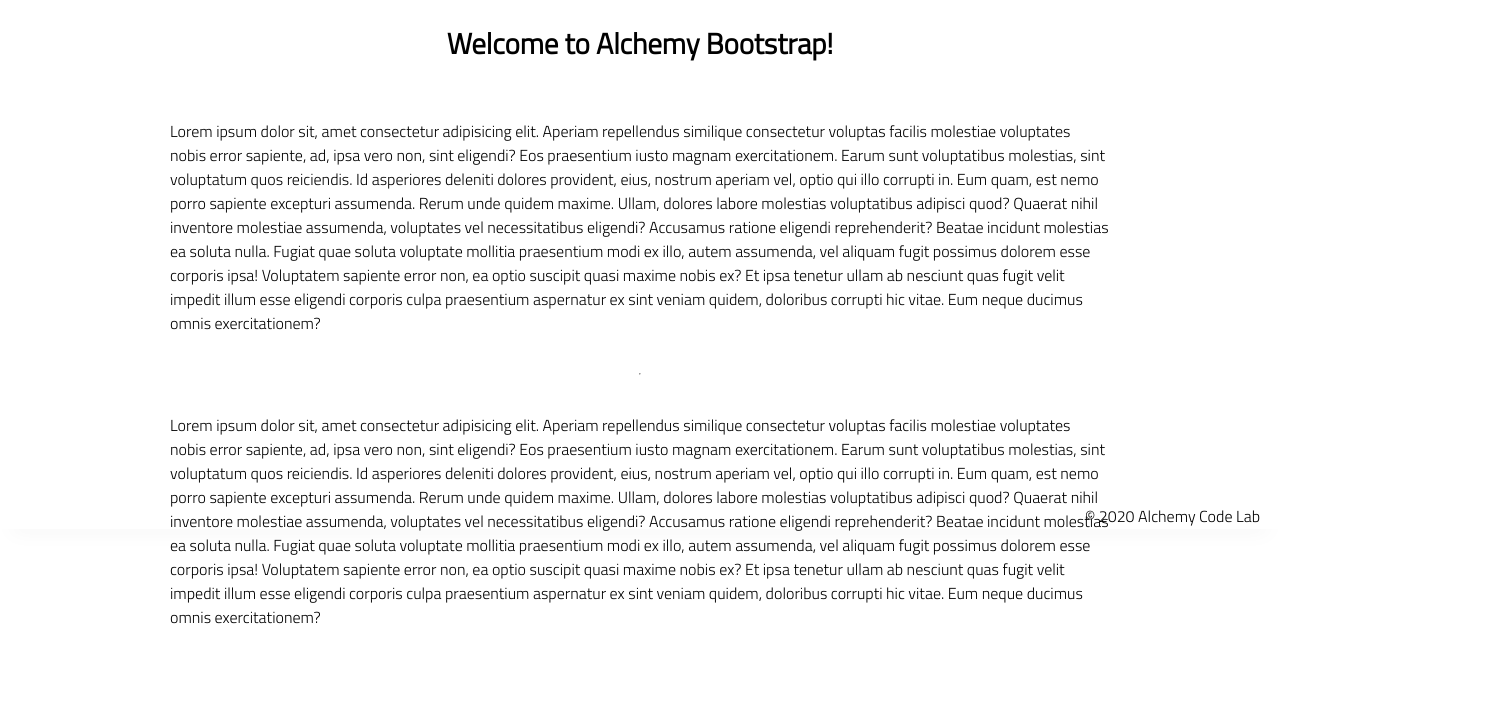
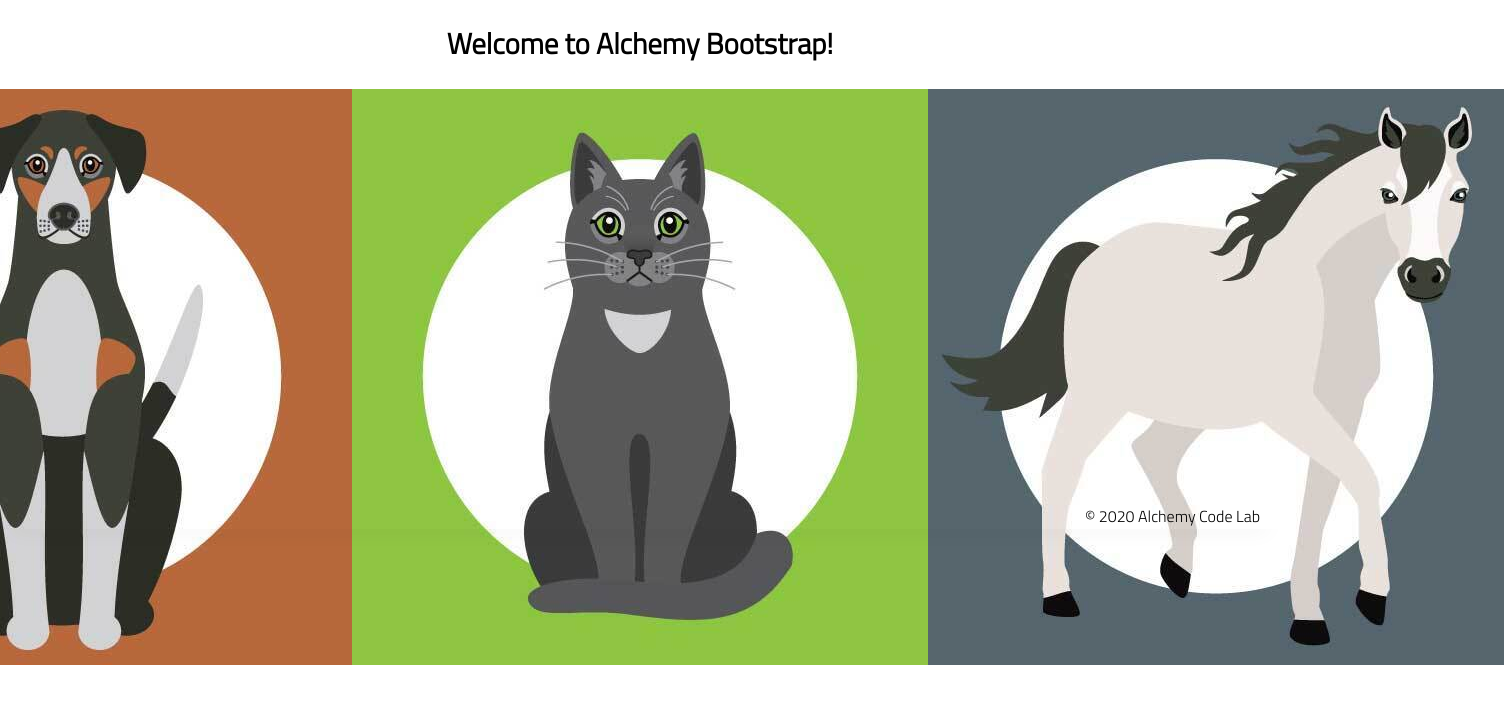
Before and after one commit to ZackLyon/animal-farm-lab3, a plain HTML site: page index.html in a window 1280 px wide. Shown: the part 271-974 px from the top of the page, 1504 px wide, since content can reach past the window. Drawn offline with Linux system fonts and the light colour scheme.

Commit message:
add animals, associated sounds, arranged them horizontally, rounded corners

```diff
--- a/app.js
+++ b/app.js
@@ -1,8 +1,25 @@
 // import functions and grab DOM elements
-
+const dogPic = document.getElementById("dog-pic");
+const bark = document.getElementById("bark");
+const catPic = document.getElementById("cat-pic");
+const meow = document.getElementById("meow");
+const horsePic = document.getElementById("horse-pic");
+const neigh = document.getElementById("neigh");
 // initialize state
 
 // set event listeners
-  // get user input
-  // use user input to update state
-  // update DOM to reflect the new state
+// get user input
+// use user input to update state
+// update DOM to reflect the new state
+
+dogPic.addEventListener('click', () => {
+  bark.play();
+});
+
+catPic.addEventListener('click', () => {
+  meow.play();
+});
+
+horsePic.addEventListener('click', () => {
+  neigh.play();
+});
--- a/index.html
+++ b/index.html
@@ -24,43 +24,19 @@
             <h2>
                 Welcome to Alchemy Bootstrap!
             </h2>
+            <div class="animal-container">
+                <img id="dog-pic" src="./assets/dog.jpeg" alt="dog illustration">
+                <audio id="bark"
+                    src="./assets/03-putting-it-all-together-js-and-the-dom_lab-assets_sounds_dog.wav"></audio>
 
-            <p>
-                Lorem ipsum dolor sit, amet consectetur adipisicing elit. Aperiam repellendus similique consectetur
-                voluptas facilis molestiae voluptates nobis error sapiente, ad, ipsa vero non, sint eligendi? Eos
-                praesentium iusto magnam exercitationem.
-                Earum sunt voluptatibus molestias, sint voluptatum quos reiciendis. Id asperiores deleniti dolores
-                provident, eius, nostrum aperiam vel, optio qui illo corrupti in. Eum quam, est nemo porro sapiente
-                excepturi assumenda.
-                Rerum unde quidem maxime. Ullam, dolores labore molestias voluptatibus adipisci quod? Quaerat nihil
-                inventore molestiae assumenda, voluptates vel necessitatibus eligendi? Accusamus ratione eligendi
-                reprehenderit? Beatae incidunt molestias ea soluta nulla.
-                Fugiat quae soluta voluptate mollitia praesentium modi ex illo, autem assumenda, vel aliquam fugit
-                possimus dolorem esse corporis ipsa! Voluptatem sapiente error non, ea optio suscipit quasi maxime nobis
-                ex?
-                Et ipsa tenetur ullam ab nesciunt quas fugit velit impedit illum esse eligendi corporis culpa
-                praesentium aspernatur ex sint veniam quidem, doloribus corrupti hic vitae. Eum neque ducimus omnis
-                exercitationem?
-            </p>
-            <hr />
-            <p>
-                Lorem ipsum dolor sit, amet consectetur adipisicing elit. Aperiam repellendus similique consectetur
-                voluptas facilis molestiae voluptates nobis error sapiente, ad, ipsa vero non, sint eligendi? Eos
-                praesentium iusto magnam exercitationem.
-                Earum sunt voluptatibus molestias, sint voluptatum quos reiciendis. Id asperiores deleniti dolores
-                provident, eius, nostrum aperiam vel, optio qui illo corrupti in. Eum quam, est nemo porro sapiente
-                excepturi assumenda.
-                Rerum unde quidem maxime. Ullam, dolores labore molestias voluptatibus adipisci quod? Quaerat nihil
-                inventore molestiae assumenda, voluptates vel necessitatibus eligendi? Accusamus ratione eligendi
-                reprehenderit? Beatae incidunt molestias ea soluta nulla.
-                Fugiat quae soluta voluptate mollitia praesentium modi ex illo, autem assumenda, vel aliquam fugit
-                possimus dolorem esse corporis ipsa! Voluptatem sapiente error non, ea optio suscipit quasi maxime nobis
-                ex?
-                Et ipsa tenetur ullam ab nesciunt quas fugit velit impedit illum esse eligendi corporis culpa
-                praesentium aspernatur ex sint veniam quidem, doloribus corrupti hic vitae. Eum neque ducimus omnis
-                exercitationem?
-            </p>
+                <img id="cat-pic" src="./assets/cat.jpeg" alt="cat illustration">
+                <audio id="meow"
+                    src="./assets/03-putting-it-all-together-js-and-the-dom_lab-assets_sounds_cat.wav"></audio>
 
+                <img id="horse-pic" src="./assets/horse.jpeg" alt="horse illustration">
+                <audio id="neigh"
+                    src="./assets/03-putting-it-all-together-js-and-the-dom_lab-assets_sounds_horse.wav"></audio>
+            </div>
         </section>
     </main>
     <footer>
--- a/styles/style.css
+++ b/styles/style.css
@@ -65,6 +65,10 @@ h2 {
     font-size: 1.8rem;
     font-weight: bold;
 }
+.animal-container {
+    display: grid;
+    grid-template-columns: 1fr 1fr 1fr;
+}
 
 .gutter-right {
     margin-right: 20px;
```
Also changed, not shown: assets/cat.jpeg (added), assets/dog.jpeg (added), assets/horse.jpeg (added), 3 other files.
